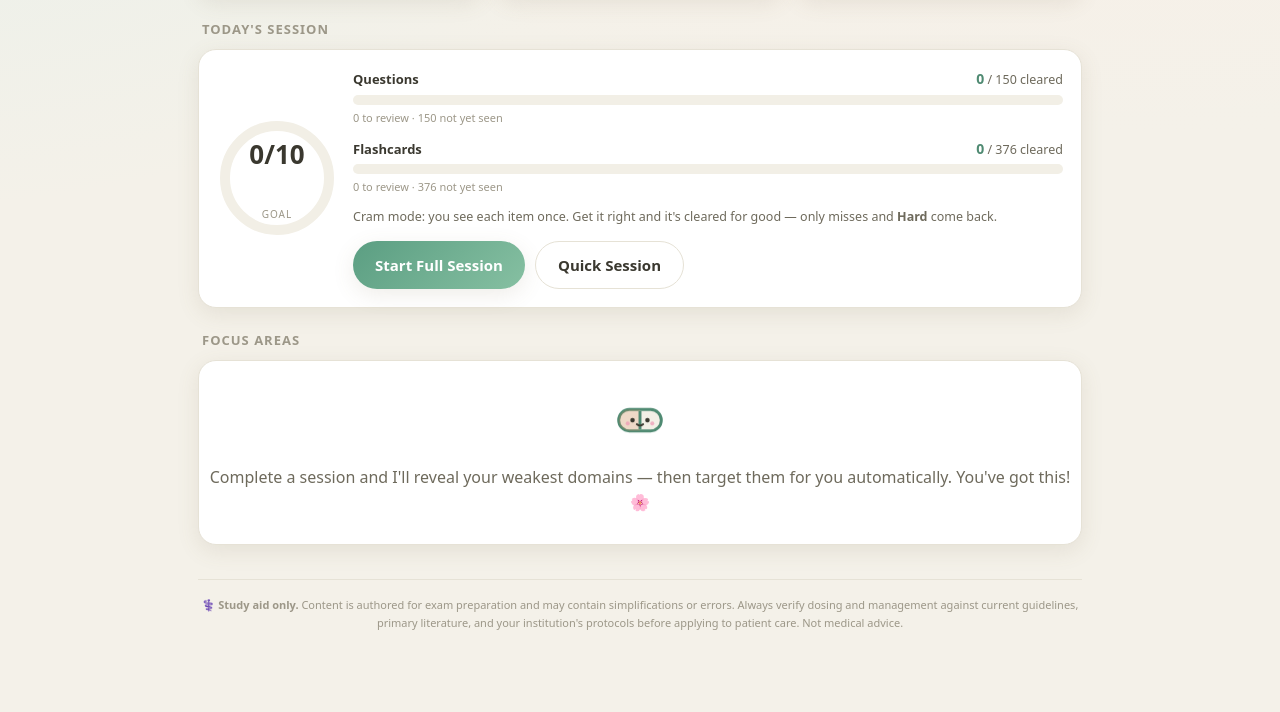
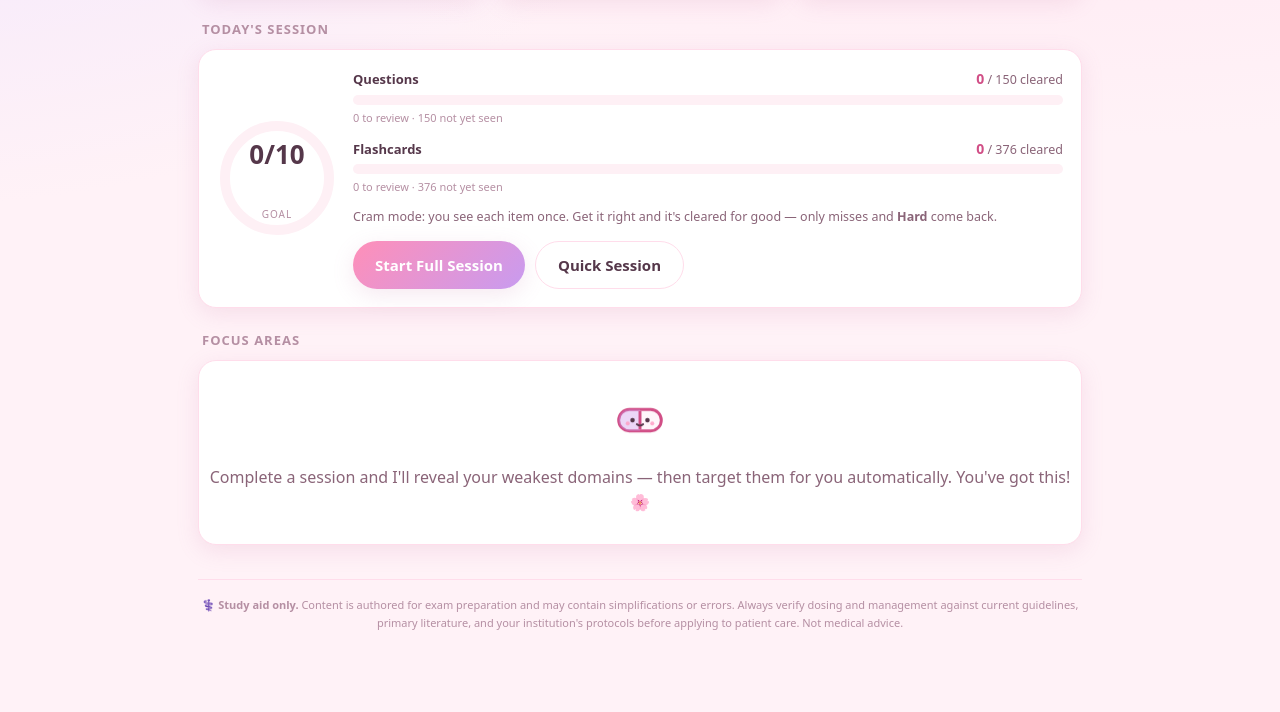
Before and after one commit to dianakarp/emstudy, a plain HTML site: page BCEMP-Trainer.html in a window 1280 px wide. Shown: the part 374-1086 px from the top of the page. Drawn offline with Linux system fonts and the light colour scheme.

Commit message:
Retheme from matcha to strawberry pink
Swap the palette to Strawberry Milk: soft pink page (#FFF2F7), white cards,
strawberry accent (#D14E86), pink-to-lavender gradient (#FF8FB8 to #C89BF0),
mint for correct answers and a warm plum for body text.

- css/styles.css: palette variables, page background wash, and the
  hardcoded spots that were still sage - logo chip, heatmap ramp, empty
  progress bar, correct/wrong answer tints, notice colors, table hover
- js/ui.js: progress-ring gradient stops and the mascot (pink capsule
  outline, lavender left half, pink blush, plum eyes)
- index.html: inline header mascot + theme-color meta
- manifest.json: theme and background color
- icons regenerated on the pink/lavender gradient
- sw.js: cache bumped to bcemp-v8

Text contrast kept deliberately dark (plum #55374A on white, #D14E86 for
accent text) so the pastel palette stays readable.

Co-Authored-By: Claude Opus 4.8 <noreply@anthropic.com>

```diff
--- a/BCEMP-Trainer.html
+++ b/BCEMP-Trainer.html
@@ -10,21 +10,21 @@
 <title>BCEMP Trainer</title>
 <style>
 :root {
-  --bg: #F4F1E9;
+  --bg: #FFF2F7;
   --bg-elev: #FFFFFF;
-  --bg-elev2: #F2EFE6;
-  --border: #E6E2D6;
-  --text: #3A382F;
-  --text-dim: #6E6A5C;
-  --text-faint: #9C9788;
-  --accent: #4F8A72;
-  --accent2: #E0895B;
-  --good: #5B8F4F;
-  --bad: #C4633F;
-  --warn: #C7952F;
+  --bg-elev2: #FEF0F5;
+  --border: #FFDDEB;
+  --text: #55374A;
+  --text-dim: #8A6478;
+  --text-faint: #B58FA3;
+  --accent: #D14E86;
+  --accent2: #C89BF0;
+  --good: #2FA37B;
+  --bad: #E05A6B;
+  --warn: #E0983A;
   --radius: 18px;
-  --shadow: 0 6px 22px rgba(120,105,70,.12);
-  --grad: linear-gradient(135deg, #5B9E82, #86C0A2);
+  --shadow: 0 6px 22px rgba(200,120,165,.16);
+  --grad: linear-gradient(135deg, #FF8FB8, #C89BF0);
   --font-body: ui-rounded, "SF Pro Rounded", "Hiragino Maru Gothic ProN", "Quicksand", "Nunito", system-ui, -apple-system, "Segoe UI", sans-serif;
   --font-head: ui-serif, "New York", Georgia, "Lora", "Times New Roman", serif;
 }
@@ -32,8 +32,8 @@
 * { box-sizing: border-box; }
 html, body { margin: 0; padding: 0; }
 body {
-  background: radial-gradient(1100px 600px at 85% -8%, #FBEFE7, transparent),
-              radial-gradient(900px 520px at -12% 6%, #E7F0EA, transparent), var(--bg);
+  background: radial-gradient(1100px 600px at 85% -8%, #FFE0EE, transparent),
+              radial-gradient(900px 520px at -12% 6%, #EFE4FF, transparent), var(--bg);
   color: var(--text);
   font-family: var(--font-body);
   -webkit-font-smoothing: antialiased;
@@ -46,7 +46,7 @@ body {
 /* ---------- top bar ---------- */
 .topbar { display: flex; align-items: center; justify-content: space-between; gap: 12px; margin-bottom: 18px; flex-wrap: wrap; }
 .brand { display: flex; align-items: center; gap: 10px; }
-.brand .logo { width: 44px; height: 44px; border-radius: 15px; background: #EDF4EF; border: 1.5px solid #DDEBE1; display: grid; place-items: center; box-shadow: var(--shadow); }
+.brand .logo { width: 44px; height: 44px; border-radius: 15px; background: #FFF0F6; border: 1.5px solid #FFD9E8; display: grid; place-items: center; box-shadow: var(--shadow); }
 .brand .logo svg { width: 32px; height: 32px; display: block; }
 .brand h1 { font-family: var(--font-head); font-size: 20px; font-weight: 600; margin: 0; letter-spacing: .1px; }
 .brand small { display: block; color: var(--text-faint); font-size: 11px; font-weight: 600; letter-spacing: .5px; }
@@ -101,13 +101,13 @@ body {
 .dom-row .track { flex: 1; height: 9px; background: var(--bg-elev2); border-radius: 6px; overflow: hidden; }
 .dom-row .track > span { display: block; height: 100%; border-radius: 6px; }
 .dom-row .pct { flex: 0 0 62px; text-align: right; font-size: 12px; color: var(--text-dim); font-variant-numeric: tabular-nums; }
-.bar-good { background: var(--good); } .bar-mid { background: var(--warn); } .bar-bad { background: var(--bad); } .bar-none { background: #DDD8CA; }
+.bar-good { background: var(--good); } .bar-mid { background: var(--warn); } .bar-bad { background: var(--bad); } .bar-none { background: #F3DCE7; }
 
 /* ---------- heatmap ---------- */
 .heat { display: grid; grid-template-columns: repeat(15, 1fr); gap: 5px; }
-.heat .cell { aspect-ratio: 1; border-radius: 5px; background: #ECE8DD; }
-.heat .l1 { background: rgba(79,138,114,.28); } .heat .l2 { background: rgba(79,138,114,.5); }
-.heat .l3 { background: rgba(79,138,114,.75); } .heat .l4 { background: var(--accent); }
+.heat .cell { aspect-ratio: 1; border-radius: 5px; background: #FBE2EE; }
+.heat .l1 { background: rgba(209,78,134,.25); } .heat .l2 { background: rgba(209,78,134,.45); }
+.heat .l3 { background: rgba(209,78,134,.7); } .heat .l4 { background: var(--accent); }
 
 /* ---------- badges ---------- */
 .badges { display: flex; flex-wrap: wrap; gap: 10px; }
@@ -127,8 +127,8 @@ body {
 .opt { display: block; width: 100%; text-align: left; background: var(--bg-elev2); color: var(--text); border: 1.5px solid var(--border); border-radius: 12px; padding: 14px 16px; margin-bottom: 10px; cursor: pointer; font-size: 15px; transition: .12s; }
 .opt:hover:not(:disabled) { border-color: var(--accent); }
 .opt:disabled { cursor: default; }
-.opt.correct { border-color: var(--good); background: rgba(91,143,79,.14); }
-.opt.wrong { border-color: var(--bad); background: rgba(196,99,63,.12); }
+.opt.correct { border-color: var(--good); background: rgba(47,163,123,.13); }
+.opt.wrong { border-color: var(--bad); background: rgba(224,90,107,.12); }
 .opt .mark { float: right; font-weight: 800; }
 
 .rationale { background: var(--bg-elev2); border-left: 3px solid var(--accent); border-radius: 8px; padding: 14px 16px; margin: 6px 0 16px; font-size: 14px; color: var(--text-dim); }
@@ -158,8 +158,8 @@ body {
 .field input, .field select { width: 100%; background: var(--bg-elev2); border: 1px solid var(--border); border-radius: 10px; padding: 11px 12px; color: var(--text); font-size: 14px; }
 .hint { font-size: 12px; color: var(--text-faint); margin-top: 6px; }
 .notice { border-radius: 10px; padding: 12px 14px; font-size: 13px; margin: 10px 0; }
-.notice.ok { background: rgba(91,143,79,.14); border: 1px solid var(--good); color: #3B6D2F; }
-.notice.err { background: rgba(196,99,63,.12); border: 1px solid var(--bad); color: #8A3B2A; white-space: pre-wrap; }
+.notice.ok { background: rgba(47,163,123,.13); border: 1px solid var(--good); color: #1F7A5C; }
+.notice.err { background: rgba(224,90,107,.12); border: 1px solid var(--bad); color: #A83A4A; white-space: pre-wrap; }
 
 .disclaimer { font-size: 11px; color: var(--text-faint); text-align: center; margin-top: 34px; line-height: 1.6; border-top: 1px solid var(--border); padding-top: 16px; }
 
@@ -183,7 +183,7 @@ body {
 .cmp-table th, .cmp-table td { padding: 9px 11px; text-align: left; border-bottom: 1px solid var(--border); vertical-align: top; }
 .cmp-table th { font-size: 12px; font-weight: 700; color: var(--accent); background: var(--bg-elev2); position: sticky; top: 0; }
 .cmp-table td.cmp-rl, .cmp-table th.cmp-rl { color: var(--text-faint); font-weight: 600; font-size: 12px; min-width: 120px; background: var(--bg-elev); }
-.cmp-table tbody tr:hover td { background: rgba(79,138,114,.06); }
+.cmp-table tbody tr:hover td { background: rgba(209,78,134,.05); }
 
 /* ---------- cram burn-down ---------- */
 .bd { margin-bottom: 12px; }
@@ -255,7 +255,7 @@ body {
   <div class="wrap">
     <div class="topbar">
       <div class="brand">
-        <div class="logo"><svg viewBox="0 0 48 48" width="32" height="32" aria-hidden="true"><rect x="8" y="16" width="32" height="16" rx="8" fill="#F3EFE6" stroke="#4F8A72" stroke-width="2.2"/><path d="M16 16h8v16h-8a8 8 0 0 1-8-8 8 8 0 0 1 8-8z" fill="#E0895B" opacity="0.22"/><path d="M24 17.2V30.8" stroke="#4F8A72" stroke-width="2.2"/><circle cx="18.4" cy="24" r="1.7" fill="#3A382F"/><circle cx="29.6" cy="24" r="1.7" fill="#3A382F"/><circle cx="14.8" cy="26.4" r="1.5" fill="#EE9BB6" opacity="0.75"/><circle cx="33.2" cy="26.4" r="1.5" fill="#EE9BB6" opacity="0.75"/><path d="M21.6 27q2.4 2.1 4.8 0" stroke="#3A382F" stroke-width="1.4" fill="none" stroke-linecap="round"/></svg></div>
+        <div class="logo"><svg viewBox="0 0 48 48" width="32" height="32" aria-hidden="true"><rect x="8" y="16" width="32" height="16" rx="8" fill="#FFF6FA" stroke="#D14E86" stroke-width="2.2"/><path d="M16 16h8v16h-8a8 8 0 0 1-8-8 8 8 0 0 1 8-8z" fill="#C89BF0" opacity="0.35"/><path d="M24 17.2V30.8" stroke="#D14E86" stroke-width="2.2"/><circle cx="18.4" cy="24" r="1.7" fill="#55374A"/><circle cx="29.6" cy="24" r="1.7" fill="#55374A"/><circle cx="14.8" cy="26.4" r="1.5" fill="#FF9EC4" opacity="0.85"/><circle cx="33.2" cy="26.4" r="1.5" fill="#FF9EC4" opacity="0.85"/><path d="M21.6 27q2.4 2.1 4.8 0" stroke="#55374A" stroke-width="1.4" fill="none" stroke-linecap="round"/></svg></div>
         <div>
           <h1>BCEMP Trainer</h1>
           <small>EMERGENCY MEDICINE PHARMACIST PREP</small>
@@ -2304,12 +2304,12 @@ App.UI = {
   mascot: function (px, cls) {
     px = px || 32;
     return '<svg class="' + (cls || "") + '" viewBox="0 0 48 48" width="' + px + '" height="' + px + '" aria-hidden="true">' +
-      '<rect x="8" y="16" width="32" height="16" rx="8" fill="#F3EFE6" stroke="#4F8A72" stroke-width="2.2"/>' +
-      '<path d="M16 16h8v16h-8a8 8 0 0 1-8-8 8 8 0 0 1 8-8z" fill="#E0895B" opacity="0.22"/>' +
-      '<path d="M24 17.2V30.8" stroke="#4F8A72" stroke-width="2.2"/>' +
-      '<circle cx="18.4" cy="24" r="1.7" fill="#3A382F"/><circle cx="29.6" cy="24" r="1.7" fill="#3A382F"/>' +
-      '<circle cx="14.8" cy="26.4" r="1.5" fill="#EE9BB6" opacity="0.75"/><circle cx="33.2" cy="26.4" r="1.5" fill="#EE9BB6" opacity="0.75"/>' +
-      '<path d="M21.6 27q2.4 2.1 4.8 0" stroke="#3A382F" stroke-width="1.4" fill="none" stroke-linecap="round"/>' +
+      '<rect x="8" y="16" width="32" height="16" rx="8" fill="#FFF6FA" stroke="#D14E86" stroke-width="2.2"/>' +
+      '<path d="M16 16h8v16h-8a8 8 0 0 1-8-8 8 8 0 0 1 8-8z" fill="#C89BF0" opacity="0.35"/>' +
+      '<path d="M24 17.2V30.8" stroke="#D14E86" stroke-width="2.2"/>' +
+      '<circle cx="18.4" cy="24" r="1.7" fill="#55374A"/><circle cx="29.6" cy="24" r="1.7" fill="#55374A"/>' +
+      '<circle cx="14.8" cy="26.4" r="1.5" fill="#FF9EC4" opacity="0.85"/><circle cx="33.2" cy="26.4" r="1.5" fill="#FF9EC4" opacity="0.85"/>' +
+      '<path d="M21.6 27q2.4 2.1 4.8 0" stroke="#55374A" stroke-width="1.4" fill="none" stroke-linecap="round"/>' +
       '</svg>';
   },
 
@@ -2351,7 +2351,7 @@ App.UI = {
       '<circle cx="60" cy="60" r="52" fill="none" stroke="url(#ringg)" stroke-width="10" stroke-linecap="round" ' +
       'stroke-dasharray="' + c + '" stroke-dashoffset="' + off + '" transform="rotate(-90 60 60)"/>' +
       '<defs><linearGradient id="ringg" x1="0" y1="0" x2="1" y2="1">' +
-      '<stop offset="0" stop-color="#5B9E82"/><stop offset="1" stop-color="#86C0A2"/></linearGradient></defs>' +
+      '<stop offset="0" stop-color="#FF8FB8"/><stop offset="1" stop-color="#C89BF0"/></linearGradient></defs>' +
       '</svg><div class="center"><div class="lv">' + centerTop + '</div><div class="lvl">' + centerBottom + '</div></div></div>';
   },
 
--- a/css/styles.css
+++ b/css/styles.css
@@ -1,19 +1,19 @@
 :root {
-  --bg: #F4F1E9;
+  --bg: #FFF2F7;
   --bg-elev: #FFFFFF;
-  --bg-elev2: #F2EFE6;
-  --border: #E6E2D6;
-  --text: #3A382F;
-  --text-dim: #6E6A5C;
-  --text-faint: #9C9788;
-  --accent: #4F8A72;
-  --accent2: #E0895B;
-  --good: #5B8F4F;
-  --bad: #C4633F;
-  --warn: #C7952F;
+  --bg-elev2: #FEF0F5;
+  --border: #FFDDEB;
+  --text: #55374A;
+  --text-dim: #8A6478;
+  --text-faint: #B58FA3;
+  --accent: #D14E86;
+  --accent2: #C89BF0;
+  --good: #2FA37B;
+  --bad: #E05A6B;
+  --warn: #E0983A;
   --radius: 18px;
-  --shadow: 0 6px 22px rgba(120,105,70,.12);
-  --grad: linear-gradient(135deg, #5B9E82, #86C0A2);
+  --shadow: 0 6px 22px rgba(200,120,165,.16);
+  --grad: linear-gradient(135deg, #FF8FB8, #C89BF0);
   --font-body: ui-rounded, "SF Pro Rounded", "Hiragino Maru Gothic ProN", "Quicksand", "Nunito", system-ui, -apple-system, "Segoe UI", sans-serif;
   --font-head: ui-serif, "New York", Georgia, "Lora", "Times New Roman", serif;
 }
@@ -21,8 +21,8 @@
 * { box-sizing: border-box; }
 html, body { margin: 0; padding: 0; }
 body {
-  background: radial-gradient(1100px 600px at 85% -8%, #FBEFE7, transparent),
-              radial-gradient(900px 520px at -12% 6%, #E7F0EA, transparent), var(--bg);
+  background: radial-gradient(1100px 600px at 85% -8%, #FFE0EE, transparent),
+              radial-gradient(900px 520px at -12% 6%, #EFE4FF, transparent), var(--bg);
   color: var(--text);
   font-family: var(--font-body);
   -webkit-font-smoothing: antialiased;
@@ -35,7 +35,7 @@ body {
 /* ---------- top bar ---------- */
 .topbar { display: flex; align-items: center; justify-content: space-between; gap: 12px; margin-bottom: 18px; flex-wrap: wrap; }
 .brand { display: flex; align-items: center; gap: 10px; }
-.brand .logo { width: 44px; height: 44px; border-radius: 15px; background: #EDF4EF; border: 1.5px solid #DDEBE1; display: grid; place-items: center; box-shadow: var(--shadow); }
+.brand .logo { width: 44px; height: 44px; border-radius: 15px; background: #FFF0F6; border: 1.5px solid #FFD9E8; display: grid; place-items: center; box-shadow: var(--shadow); }
 .brand .logo svg { width: 32px; height: 32px; display: block; }
 .brand h1 { font-family: var(--font-head); font-size: 20px; font-weight: 600; margin: 0; letter-spacing: .1px; }
 .brand small { display: block; color: var(--text-faint); font-size: 11px; font-weight: 600; letter-spacing: .5px; }
@@ -90,13 +90,13 @@ body {
 .dom-row .track { flex: 1; height: 9px; background: var(--bg-elev2); border-radius: 6px; overflow: hidden; }
 .dom-row .track > span { display: block; height: 100%; border-radius: 6px; }
 .dom-row .pct { flex: 0 0 62px; text-align: right; font-size: 12px; color: var(--text-dim); font-variant-numeric: tabular-nums; }
-.bar-good { background: var(--good); } .bar-mid { background: var(--warn); } .bar-bad { background: var(--bad); } .bar-none { background: #DDD8CA; }
+.bar-good { background: var(--good); } .bar-mid { background: var(--warn); } .bar-bad { background: var(--bad); } .bar-none { background: #F3DCE7; }
 
 /* ---------- heatmap ---------- */
 .heat { display: grid; grid-template-columns: repeat(15, 1fr); gap: 5px; }
-.heat .cell { aspect-ratio: 1; border-radius: 5px; background: #ECE8DD; }
-.heat .l1 { background: rgba(79,138,114,.28); } .heat .l2 { background: rgba(79,138,114,.5); }
-.heat .l3 { background: rgba(79,138,114,.75); } .heat .l4 { background: var(--accent); }
+.heat .cell { aspect-ratio: 1; border-radius: 5px; background: #FBE2EE; }
+.heat .l1 { background: rgba(209,78,134,.25); } .heat .l2 { background: rgba(209,78,134,.45); }
+.heat .l3 { background: rgba(209,78,134,.7); } .heat .l4 { background: var(--accent); }
 
 /* ---------- badges ---------- */
 .badges { display: flex; flex-wrap: wrap; gap: 10px; }
@@ -116,8 +116,8 @@ body {
 .opt { display: block; width: 100%; text-align: left; background: var(--bg-elev2); color: var(--text); border: 1.5px solid var(--border); border-radius: 12px; padding: 14px 16px; margin-bottom: 10px; cursor: pointer; font-size: 15px; transition: .12s; }
 .opt:hover:not(:disabled) { border-color: var(--accent); }
 .opt:disabled { cursor: default; }
-.opt.correct { border-color: var(--good); background: rgba(91,143,79,.14); }
-.opt.wrong { border-color: var(--bad); background: rgba(196,99,63,.12); }
+.opt.correct { border-color: var(--good); background: rgba(47,163,123,.13); }
+.opt.wrong { border-color: var(--bad); background: rgba(224,90,107,.12); }
 .opt .mark { float: right; font-weight: 800; }
 
 .rationale { background: var(--bg-elev2); border-left: 3px solid var(--accent); border-radius: 8px; padding: 14px 16px; margin: 6px 0 16px; font-size: 14px; color: var(--text-dim); }
@@ -147,8 +147,8 @@ body {
 .field input, .field select { width: 100%; background: var(--bg-elev2); border: 1px solid var(--border); border-radius: 10px; padding: 11px 12px; color: var(--text); font-size: 14px; }
 .hint { font-size: 12px; color: var(--text-faint); margin-top: 6px; }
 .notice { border-radius: 10px; padding: 12px 14px; font-size: 13px; margin: 10px 0; }
-.notice.ok { background: rgba(91,143,79,.14); border: 1px solid var(--good); color: #3B6D2F; }
-.notice.err { background: rgba(196,99,63,.12); border: 1px solid var(--bad); color: #8A3B2A; white-space: pre-wrap; }
+.notice.ok { background: rgba(47,163,123,.13); border: 1px solid var(--good); color: #1F7A5C; }
+.notice.err { background: rgba(224,90,107,.12); border: 1px solid var(--bad); color: #A83A4A; white-space: pre-wrap; }
 
 .disclaimer { font-size: 11px; color: var(--text-faint); text-align: center; margin-top: 34px; line-height: 1.6; border-top: 1px solid var(--border); padding-top: 16px; }
 
@@ -172,7 +172,7 @@ body {
 .cmp-table th, .cmp-table td { padding: 9px 11px; text-align: left; border-bottom: 1px solid var(--border); vertical-align: top; }
 .cmp-table th { font-size: 12px; font-weight: 700; color: var(--accent); background: var(--bg-elev2); position: sticky; top: 0; }
 .cmp-table td.cmp-rl, .cmp-table th.cmp-rl { color: var(--text-faint); font-weight: 600; font-size: 12px; min-width: 120px; background: var(--bg-elev); }
-.cmp-table tbody tr:hover td { background: rgba(79,138,114,.06); }
+.cmp-table tbody tr:hover td { background: rgba(209,78,134,.05); }
 
 /* ---------- cram burn-down ---------- */
 .bd { margin-bottom: 12px; }
--- a/sw.js
+++ b/sw.js
@@ -1,7 +1,7 @@
 /* sw.js — offline service worker for BCEMP Trainer.
  * Caches the full app shell so it loads with no signal (e.g. on the subway).
  * All URLs are relative so it works under a GitHub Pages project subpath. */
-var CACHE = "bcemp-v7";
+var CACHE = "bcemp-v8";
 var ASSETS = [
   "./",
   "./index.html",
```
Also changed, not shown: index.html (+2 -2 lines), js/ui.js (+7 -7 lines), apple-touch-icon.png, icon-192.png, icon-512.png, manifest.json.
